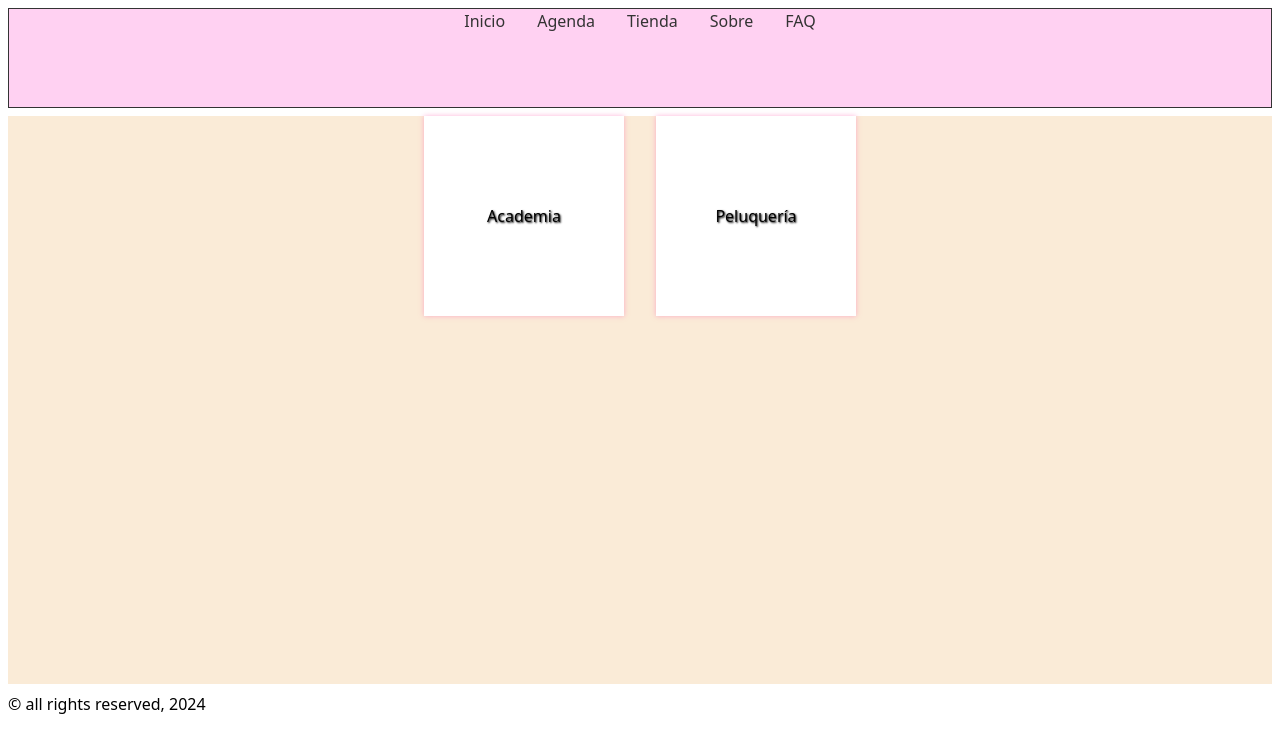
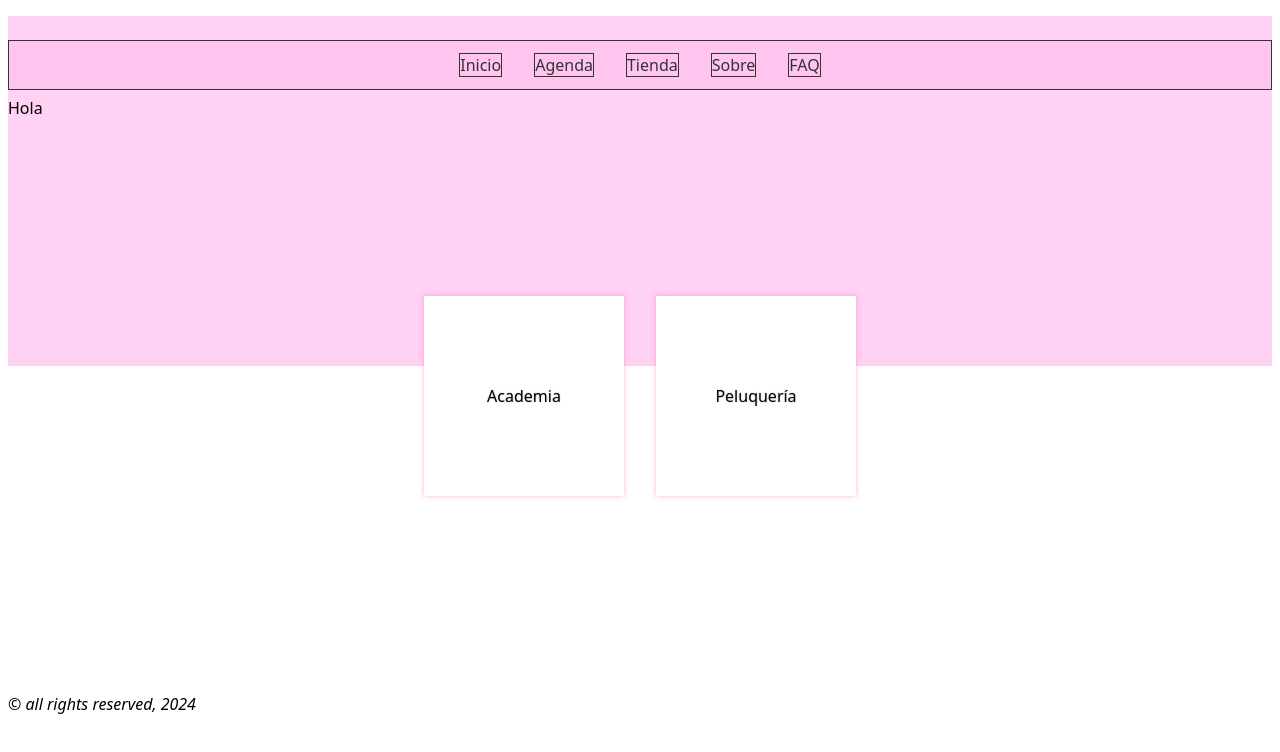
Before and after one commit to vvaldesc/TFC_gestor_academia, an Astro site: page / in a window 1280 px wide. Built offline with nearby package versions, Linux system fonts and the light colour scheme; Astro itself is replaced by a stand-in of ours.

Commit message:
provisional

```diff
--- a/src/components/Div_href_big.astro
+++ b/src/components/Div_href_big.astro
@@ -20,6 +20,10 @@ const {title,href} = Astro.props;
     background-color: white;
     box-shadow: 0 0 5px rgba(255, 105, 180, 0.5);
     padding: 1rem;
-    text-shadow: 1px 1px 2px black;
+    text-shadow: 0 0 2px rgba(0, 0, 0, 0.267);
+    transition: all 0.2s ease-in-out;
+  }
+  div:hover {
+    box-shadow: 0 0 10px rgba(255, 105, 180, 0.5);
   }
 </style>
--- a/src/components/Header.astro
+++ b/src/components/Header.astro
@@ -10,6 +10,10 @@ import Headernav from '@/components/Headernav.astro';
 
 <style>
   header {
-    background-color: var(--header-bg-color);
+    z-index: 1000;
+    background-color: var(--header-nav-color);
+    position: sticky;
+    top: 40px;
+    height: 50px;
   }
 </style>
--- a/src/components/Headernav.astro
+++ b/src/components/Headernav.astro
@@ -12,7 +12,7 @@ const { fields } = Astro.props;
             <a href=
             {`/${
               field === 'Inicio'
-              ? 'index'
+              ? ''
               : field.toLowerCase()
             }`}>
               {field}
@@ -26,11 +26,13 @@ const { fields } = Astro.props;
   nav {
     display: flex;
     justify-content: center;
+    align-items: center;
     margin: 0;
     height: 100%;
     border: 1px solid #333;
   }
   ul {
+    margin: 0;
     display: flex;
     list-style: none;
     padding: 0;
@@ -39,6 +41,7 @@ const { fields } = Astro.props;
     margin: 0 1rem;
   }
   a {
+    border: 1px solid #333;
     text-decoration: none;
     color: #333;
   }
--- a/src/layouts/Layout.astro
+++ b/src/layouts/Layout.astro
@@ -11,7 +11,7 @@ const { title } = Astro.props;
 ---
 
 <!doctype html>
-<html lang="en">
+<html lang="es">
   <head>
     <meta charset="UTF-8" />
     <meta name="description" content="Astro description" />
@@ -32,16 +32,15 @@ const { title } = Astro.props;
   </body>
   <style>
     #App {
+      position: relative;
+      z-index: 0;
         display: grid;
         grid-template-areas:
           "header"
           "main"
           "footer";
-        grid-template-rows: 100px auto 100px;
+        grid-template-rows: 0px auto 100px;
         width: 100%;
-    }
-    main {
-      background-color: antiquewhite;
     }
   </style>
 
@@ -58,7 +57,7 @@ const { title } = Astro.props;
       );
       --header-bg-color: #ffd1f2;
       --header-dark-color: #ffa4e5;
-      --header_nav-color: 255, 155, 227, 0.22;
+      --header-nav-color: rgba(255, 155, 227, 0.22);
       --global-black: #000000;
       --global-white: #ffffff;
     }
@@ -79,6 +78,11 @@ const { title } = Astro.props;
     html {
       font-family: system-ui, sans-serif;
       background-size: 224px;
+      scroll-behavior: smooth;
+    }
+
+    * {
+      box-sizing: border-box;
     }
 
     code {
--- /dev/null
+++ b/src/pages/404.astro
@@ -0,0 +1,8 @@
+---
+title: "Página no encontrada"
+import Layout from "@/layouts/Layout.astro"
+---
+<Layout title="404">
+    <h1>Página no encontrada</h1>
+    <p>Lo sentimos, la página que estás buscando no existe.</p>
+</Layout>
--- a/src/pages/index.astro
+++ b/src/pages/index.astro
@@ -2,8 +2,10 @@
 title: "Home"
 import Layout from '@/layouts/Layout.astro';
 import Index_main_nav from '@/sections/Index_main_nav.astro';
+import Slider from '@/sections/Slider.astro';
 ---
 
 <Layout title='Home'>
+  <Slider/>
   <Index_main_nav/>
 </Layout>
--- a/src/sections/Footer.astro
+++ b/src/sections/Footer.astro
@@ -6,7 +6,7 @@ import CurrentDate from '@/components/getdate.svelte'
     <div class="container">
         <div class="row">
             <div class="col-md-12">
-                <p>&copy; { cr }, <CurrentDate client:idle field="Year"/></p>
+                <p class="italic">&copy; { cr }, <CurrentDate client:idle field="Year"/></p>
             </div>
         </div>
     </div>
--- a/src/sections/Index_main_nav.astro
+++ b/src/sections/Index_main_nav.astro
@@ -6,3 +6,10 @@ import Div_href_big from "@/components/Div_href_big.astro";
 	<Div_href_big title="Academia" href="academia"/>
 	<Div_href_big title="Peluquería" href="peluqueria"/>
 </nav>
+
+<style>
+	nav{
+		position: relative;
+		top: -70px;
+	}
+</style>
--- /dev/null
+++ b/src/sections/Slider.astro
@@ -0,0 +1,14 @@
+---
+
+---
+
+<section>
+  <p>Hola</p>
+</section>
+<style>
+  section {
+    padding-top: 80px;
+    height: 350px;
+    background-color: var(--header-bg-color);
+  }
+</style>
```
